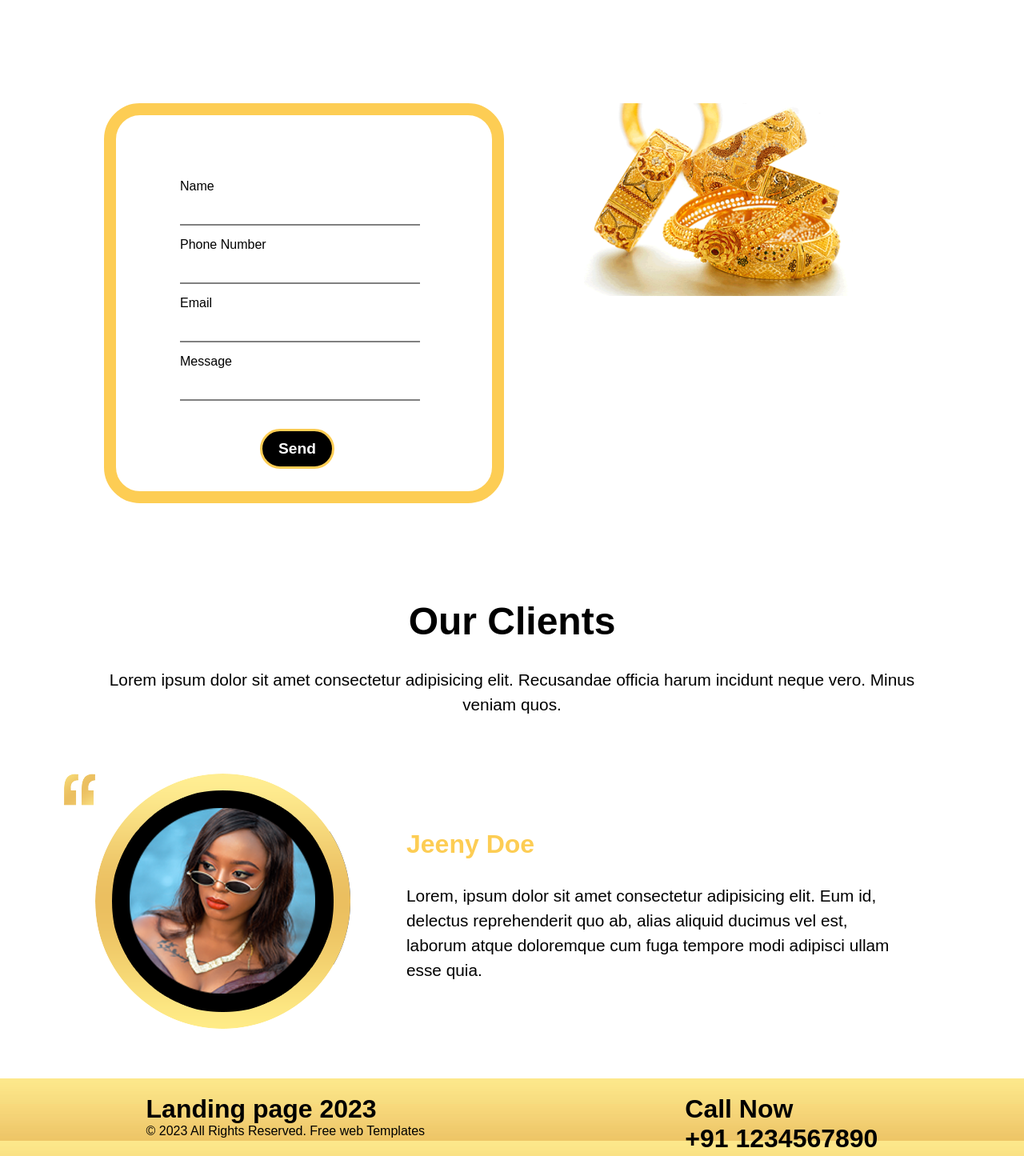
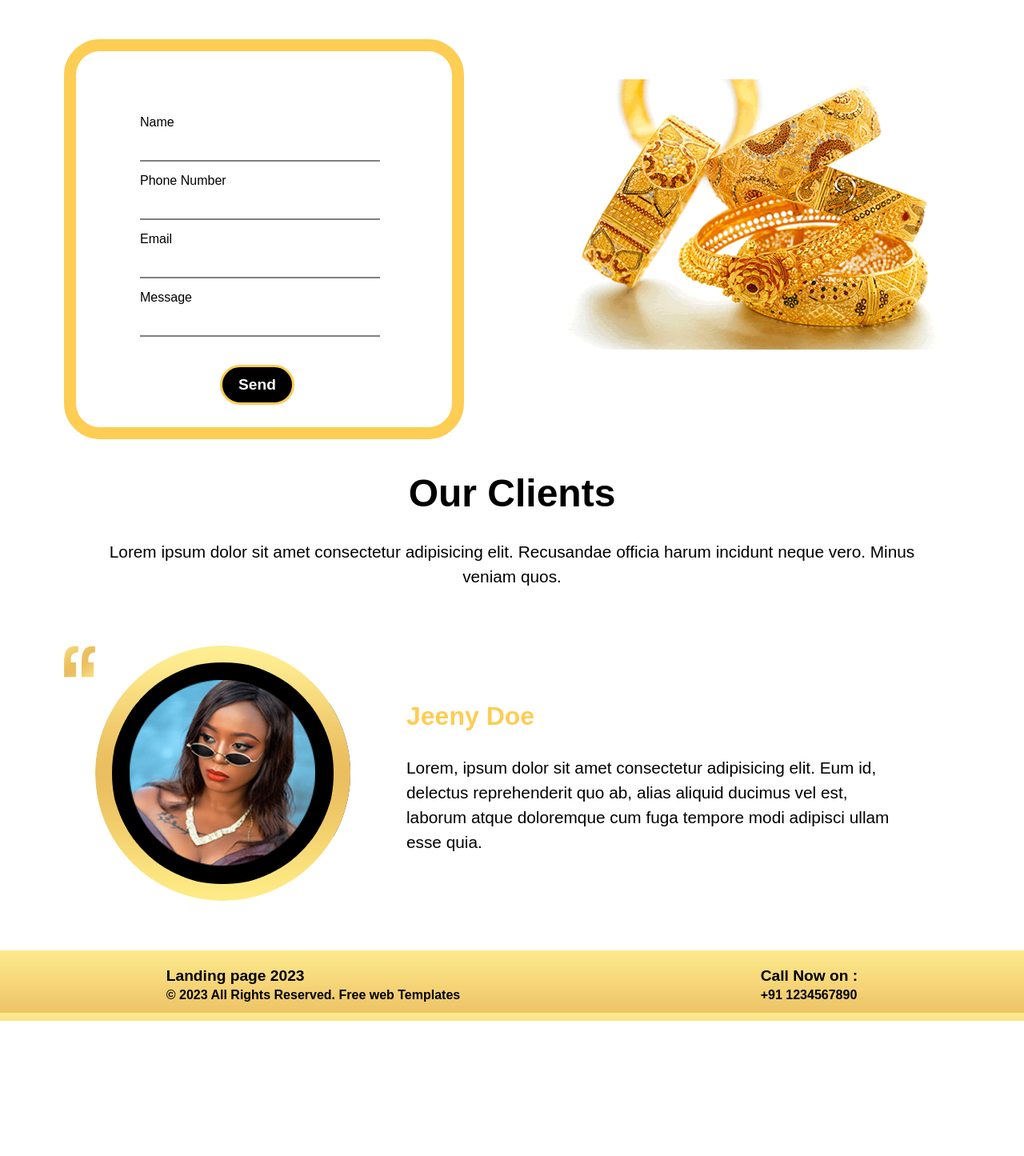
Before and after one commit to Jyotigohate/torfac-project, a plain HTML site: page Jewellery demo webpage/index.html in a window 1280 px wide. Shown: the part 3240-4685 px from the top of the page at 80% size. After the commit the page ends 4516 px from the top, so only its background shows below. Drawn offline with Linux system fonts and the light colour scheme.

Commit message:
finishing touch

```diff
--- a/Jewellery demo webpage/index.html
+++ b/Jewellery demo webpage/index.html
@@ -24,13 +24,13 @@
             <a class="nav-list-items active" href="#">HOME</a>
           </li>
           <li>
-            <a class="nav-list-items" href="#">JEWELLERY</a>
+            <a class="nav-list-items" href="#best-jewellery">JEWELLERY</a>
           </li>
           <li>
-            <a class="nav-list-items" href="#">CONTACT</a>
+            <a class="nav-list-items" href="#contact-us">CONTACT</a>
           </li>
           <li>
-            <a class="nav-list-items" href="#">OUR CLIENTS</a>
+            <a class="nav-list-items" href="#our-clients">OUR CLIENTS</a>
           </li>
         </ul>
       </nav>
@@ -51,7 +51,7 @@
       </section>
     </header>
     <main class="main">
-      <section class="design-heading text-center">
+      <section class="design-heading text-center" id="best-jewellery">
         <h2>Best Jewellery</h2>
         <p>
           Lorem ipsum dolor sit amet consectetur adipisicing elit. Recusandae
@@ -124,7 +124,7 @@
           </div>
         </div>
       </section>
-      <section class="request-heading">
+      <section class="request-heading"  id="contact-us">
         <h2>Request a call back</h2>
         <p>
           Lorem ipsum dolor sit amet consectetur adipisicing elit. Recusandae
@@ -157,7 +157,6 @@
             <br/>
             <input type="text" class="input-data" />
         </div>
-
          <input type="button" value="Send" class="send-btn btn design-btn">
           </div>
         </form>
@@ -170,7 +169,7 @@
         />
         </div>
       </section>
-      <section class="clients-heading">
+      <section class="clients-heading" id="our-clients">
         <h2>Our Clients</h2>
         <p>
           Lorem ipsum dolor sit amet consectetur adipisicing elit. Recusandae
@@ -209,10 +208,9 @@
           &copy; 2023 All Rights Reserved. Free web Templates
         </div>
         <div>
-          <h3>Call Now<br/>
-          +91 1234567890</h3>
+          <h3>Call Now on : </h3>
+          +91 1234567890
         </div>
-
     </section>
     </footer>
   </body>
--- a/Jewellery demo webpage/style.css
+++ b/Jewellery demo webpage/style.css
@@ -16,8 +16,9 @@ h2{
   font-size: 3rem;
 }
 h3{
-  font-size: 2rem;
+  font-size: 1.2rem;
 }
+
 span {
   font-size: 1.5em;
   margin: 20px 0;
@@ -134,18 +135,19 @@ header p {
   left: 100px;
 }
 .contact {
-  padding: 80px 50px;
   display: flex;
   justify-content: space-around;
 }
 .contact-form {
-  margin-right: 100px;
+  margin-right: 30px;
   padding: 80px;
   width:500px ;
   height: 500px;
    border: solid 15px  rgb(253, 205, 84);;
     border-radius: 45px;
-
+}
+.contact-img{
+  margin: 50px  100px
 }
 .input-data{
   margin-bottom: 15px;
@@ -176,6 +178,10 @@ header p {
   font-size: xx-large;
   font-weight: bold;
 }
+footer{
+  line-height: 1.5em;
+  font-weight: 600;
+}
 .call-now {
   padding: 20px;
   background-image: url("./assets/images/cop.jpg");
```
